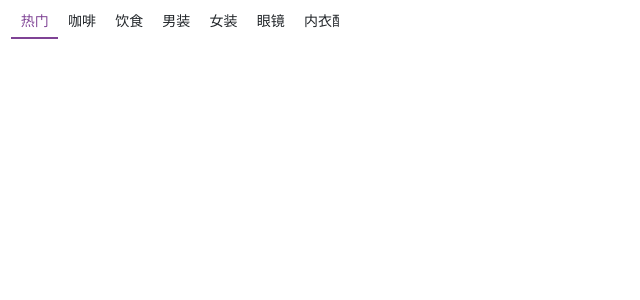
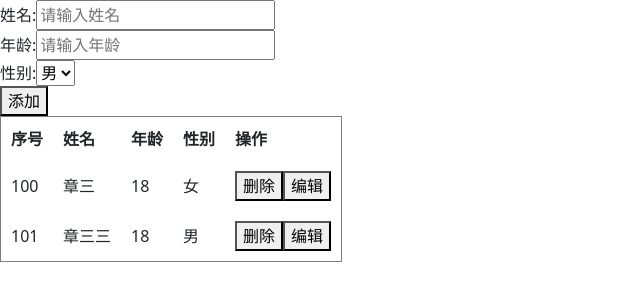
Before and after one commit to haiou1314/tack01, a Vue app: page / in a window 1280 px wide. Shown: the top 300 px of the page, without its empty margins (0-640 px from the left). Built offline with nearby package versions, Linux system fonts and the light colour scheme.

Commit message:
学生信息管理

```diff
--- /dev/null
+++ b/src/12_学生信息管理.vue
@@ -0,0 +1,122 @@
+<template>
+  <div id="app">
+    <div>
+      <span>姓名:</span>
+      <input type="text" placeholder="请输入姓名" v-model.trim="name" />
+    </div>
+    <div>
+      <span>年龄:</span>
+      <input type="number" placeholder="请输入年龄" v-model.trim="age" />
+    </div>
+    <div>
+      <span>性别:</span>
+      <select v-model="sex">
+        <option value="0">男</option>
+        <option value="1">女</option>
+      </select>
+    </div>
+    <div>
+      <button @click="addFn">{{ isEdit ? '修改' : '添加' }}</button>
+    </div>
+    <div>
+      <table border="1" cellpadding="10" cellspacing="0">
+        <tr>
+          <th>序号</th>
+          <th>姓名</th>
+          <th>年龄</th>
+          <th>性别</th>
+          <th>操作</th>
+        </tr>
+        <tr v-for="item in list" :key="item.id">
+          <td>{{ item.id }}</td>
+          <td>{{ item.name }}</td>
+          <td>{{ item.age }}</td>
+          <td>{{ { 0: '男', 1: '女' }[item.sex] }}</td>
+          <td>
+            <button @click="delFn(item.id)">删除</button>
+            <button @click="editFn(item)">编辑</button>
+          </td>
+        </tr>
+      </table>
+    </div>
+  </div>
+</template>
+<script>
+export default {
+  data() {
+    return {
+      list: [
+        {
+          id: 100,
+          age: 18,
+          name: '章三',
+          sex: 1, // 1男 0女
+        },
+        {
+          id: 101,
+          age: 18,
+          name: '章三三',
+          sex: 0, // 1男 0女
+        },
+      ],
+      name: '',
+      age: '',
+      sex: 0, // 1男 0女
+      isEdit: false, // false 代表没有处于编辑  true  代表处于编辑
+      currentId: '',
+    }
+  },
+  methods: {
+    addFn() {
+      if (this.isEdit) {
+        // 说明处于编辑状态
+        // 改完之后的数据保存进去
+        // 当前这个数据的id
+        const index = this.list.findIndex((ele) => ele.id == this.currentId)
+        this.list[index].name = this.name
+        this.list[index].age = this.age
+        this.list[index].sex = this.sex
+        this.currentId = ''
+        this.isEdit = false //再次便会添加
+        this.clearFn()
+        alert('修改完成')
+        return
+      }
+      if (this.name == '' || this.age == '') {
+        return alert('Please enter a name,age')
+      }
+      const id = this.list[this.list.length - 1]
+        ? this.list[this.list.length - 1].id + 1
+        : 100
+      this.list.push({
+        id,
+        name: this.name,
+        age: this.age,
+        sex: this.sex,
+      })
+      this.clearFn()
+      alert('添加完成')
+    },
+    editFn(data) {
+      this.isEdit = true
+      console.log(data)
+      this.name = data.name
+      this.age = data.age
+      this.sex = data.sex
+      // 当前这个数据的id 要保存下来
+      this.currentId = data.id
+    },
+    clearFn() {
+      this.name = ''
+      this.age = ''
+      this.sex = 0
+    },
+    delFn(id) {
+      let index = this.arr.findIndex((item) => {
+        return item.id == id
+      })
+      this.arr.splice(index, 1)
+    },
+  },
+}
+</script>
--- a/src/main.js
+++ b/src/main.js
@@ -1,5 +1,5 @@
 import Vue from 'vue'
-import App from './11_移动端-导航切换效果.vue'
+import App from './12_学生信息管理.vue'
 import '../node_modules/bootstrap/dist/css/bootstrap.css'
 
 Vue.config.productionTip = false
```
